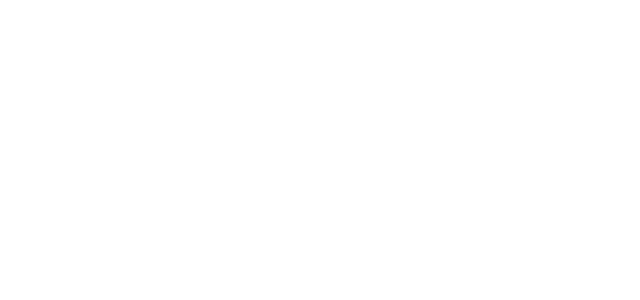
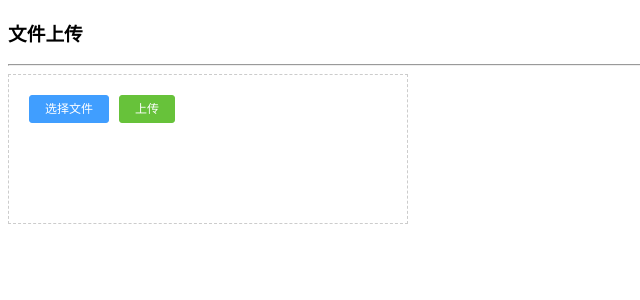
Before and after one commit to Cjiaye/homework, a Vue app: page /upload in a window 1280 px wide. Shown: the top 300 px of the page, without its empty margins (0-640 px from the left). Built offline with nearby package versions, Linux system fonts and the light colour scheme.

Commit message:
docs(all): all

```diff
--- a/src/router/index.js
+++ b/src/router/index.js
@@ -19,6 +19,11 @@
     path: '/advert',
     name: 'advert',
     component: () => import('../views/Advert.vue')
+  },
+  {
+    path: '/upload',
+    name: 'upload',
+    component: () => import('../views/Upload.vue')
   }
 ]
 
--- /dev/null
+++ b/src/views/Upload.vue
@@ -0,0 +1,109 @@
+<template>
+  <div>
+    <h3>文件上传</h3>
+    <hr />
+
+    <input
+      ref="upload"
+      type="file"
+      @change="handleSelectFile"
+      class="file-upload"
+    />
+
+    <div class="upload-box">
+      <el-button type="primary" size="mini" @click="handleClick"
+        >选择文件</el-button
+      >
+      <el-button
+        :loading="loading"
+        type="success"
+        size="mini"
+        @click="handleUpload"
+        >上传</el-button
+      >
+      <div class="file-info" v-if="files">文件: {{ files.name }}</div>
+    </div>
+
+    <img v-if="imgUrl" :src="imgUrl" alt="" width="100" height="100" />
+  </div>
+</template>
+
+<script>
+export default {
+  name: 'Upload',
+  data() {
+    return {
+      files: '',
+      imgUrl: '',
+      loading: false
+    }
+  },
+  methods: {
+    // 选择文件按钮触发的方法
+    handleClick() {
+      this.$refs.upload.click()
+    },
+    // 拉起选择文件的弹窗，并选择要上传的文件
+    handleSelectFile(event) {
+      // 获取要上传的文件
+      this.files = event.target.files[0]
+      console.log(this.files)
+    },
+    // 点击上传
+    async handleUpload() {
+      // 获取上传文件的大小
+      const size = this.files.size
+      // 限制的文件大小
+      const targetSize = 1024 * 1024 * 2
+      // 获取文件的类型
+      const type = this.files.type
+
+      // 上传的文件不能大于2MB
+      if (size > targetSize) {
+        this.$message.error('上传的文件不能大于2MB')
+        return false
+      }
+
+      // 上传的文件只能是png
+      if (!/png|jpg|jpeg|gif/i.test(type)) {
+        this.$message.error('上传的文件只能是png')
+        return false
+      }
+
+      // 文件需要将文件添加formData中
+      const formData = new FormData()
+      formData.append('file', this.files)
+      formData.append('filename', this.files.name)
+
+      this.loading = true
+      // 开始上传
+      const response = await this.$axios({
+        url: '/api/upload_single',
+        method: 'POST',
+        data: formData
+      })
+      this.loading = false
+      this.imgUrl = response.data.servicePath
+      console.log(response)
+    }
+  }
+}
+</script>
+
+<style scoped>
+.file-upload {
+  display: none;
+}
+.upload-box {
+  width: 400px;
+  height: 150px;
+  border: 1px dashed #ccc;
+  padding: 20px;
+  box-sizing: border-box;
+}
+.file-info {
+  margin-top: 20px;
+  font-size: 14px;
+  color: #ccc;
+}
+</style>
```
